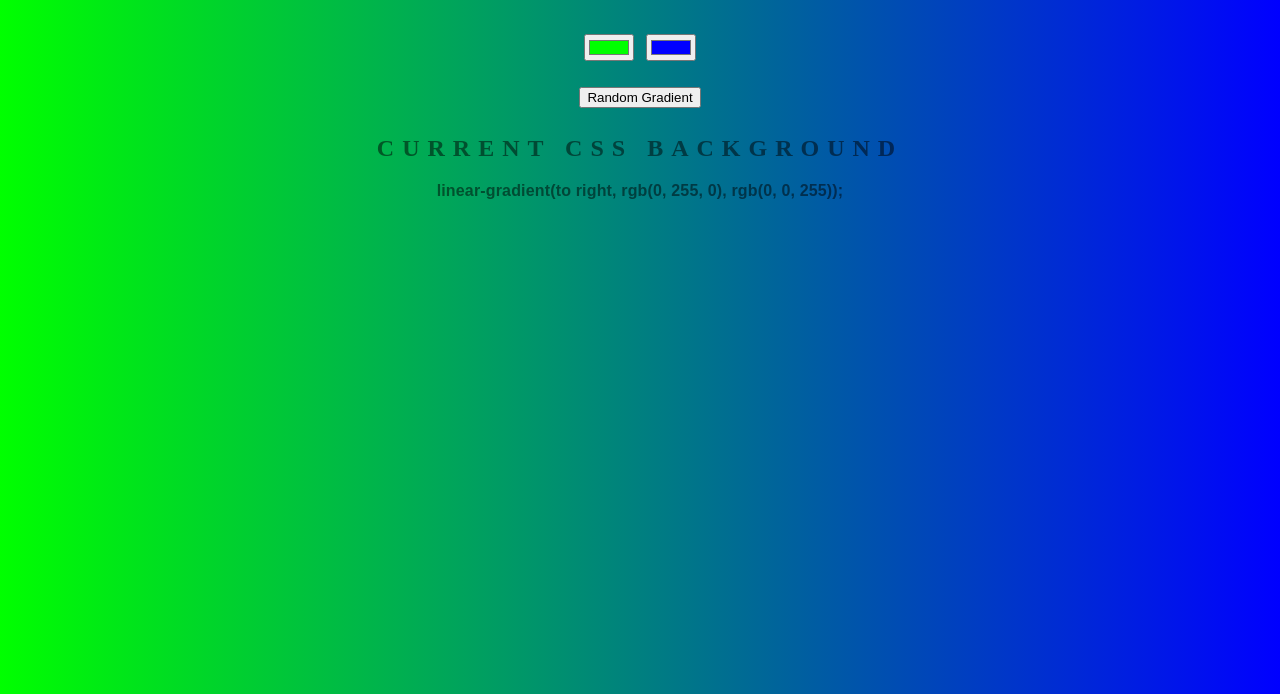
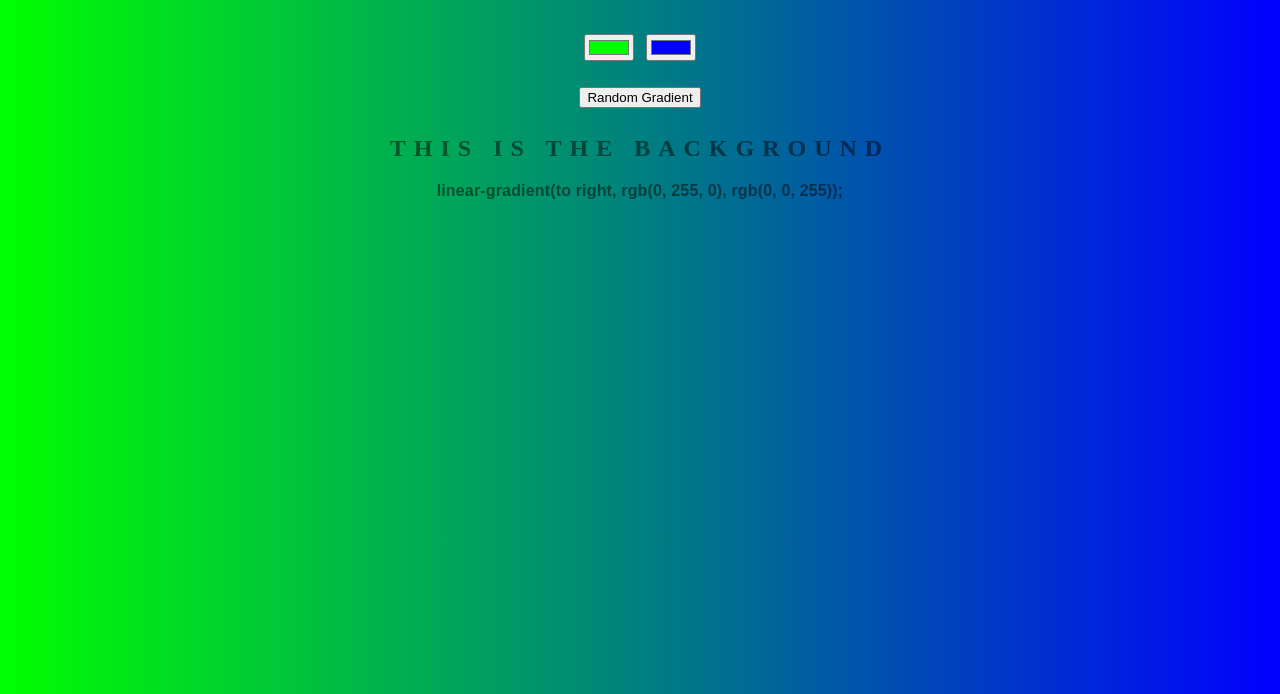
Before and after one commit to wmk5055/background-generator, a plain HTML site: page index.html in a window 1280 px wide. Shown: the part 106-800 px from the top of the page. Drawn offline with Linux system fonts and the light colour scheme.

Commit message:
changing text title

```diff
--- a/index.html
+++ b/index.html
@@ -9,7 +9,7 @@
         <input class ="color1" type="color" name="color1" value="#00ff00">
         <input class ="color2" type="color" name="color2" value="#0000ff">
         <h2><button class="randombutton">Random Gradient</button> <br> <br>
-            Current CSS Background
+            This is the background
         </h2>
         <h3></h3>
         <script type="text/javascript" src="script.js"></script>
```
